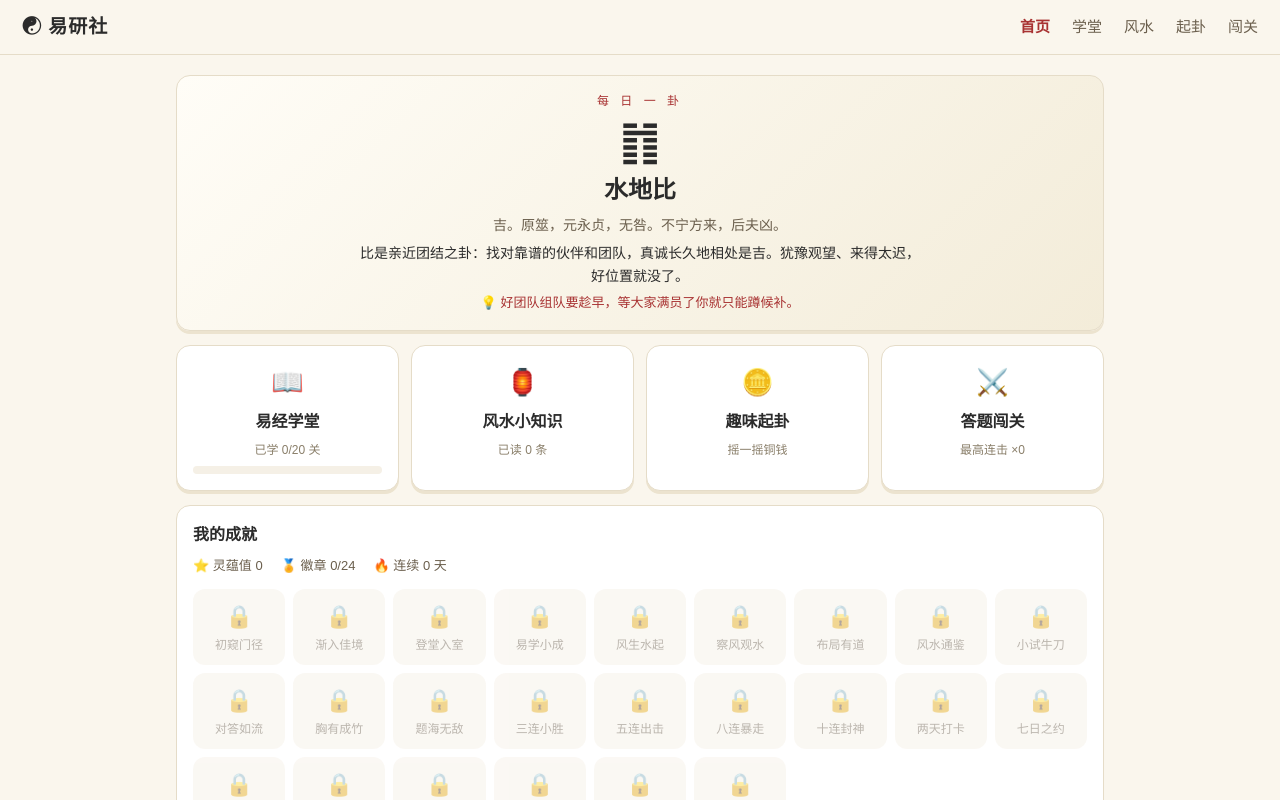
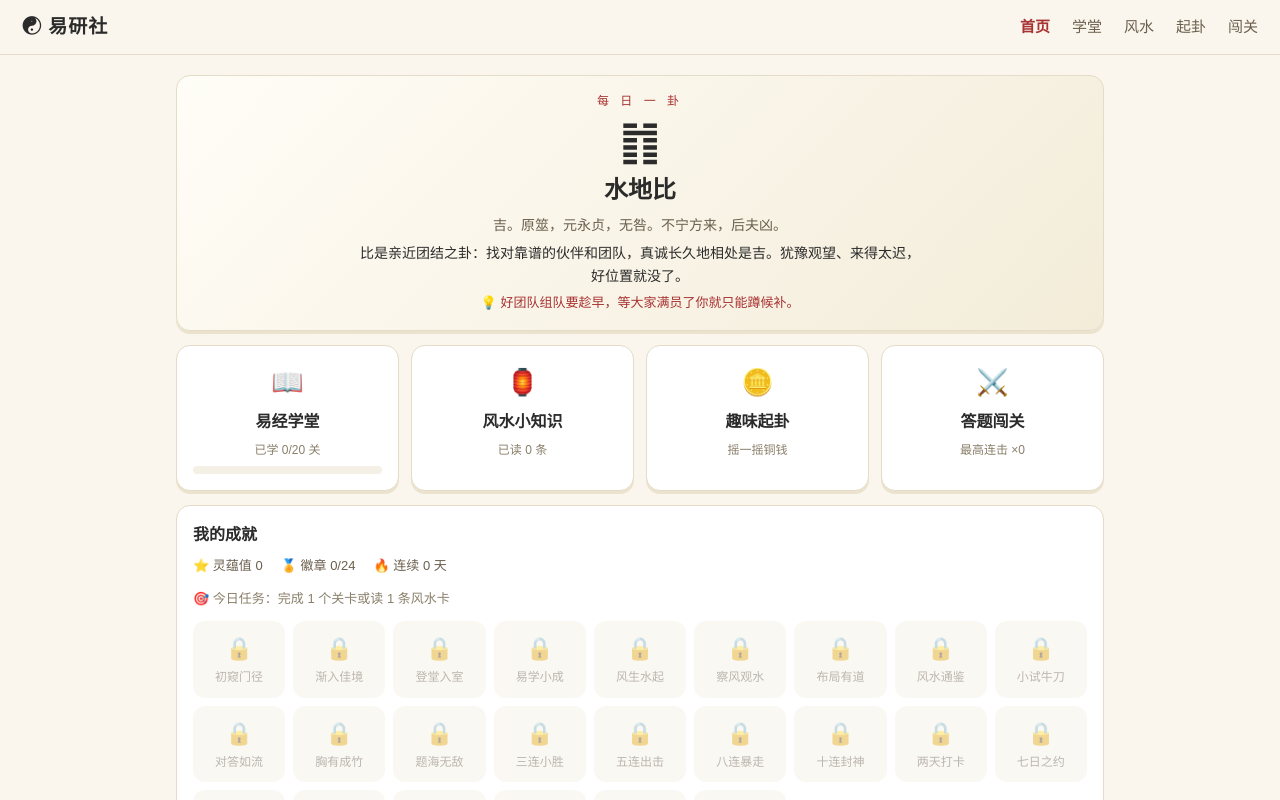
Before and after one commit to EKD5-dg/ai-yiyanshe-study, a Vue app: page / in a window 1280 px wide. Shown: the top 800 px of the page. Built offline with nearby package versions, Linux system fonts and the light colour scheme.

Commit message:
feat: 首页今日任务提示（补齐设计文档 4.1）

```diff
--- a/src/views/HomeView.vue
+++ b/src/views/HomeView.vue
@@ -10,6 +10,10 @@ import lessons from '../data/lessons.json'
 const store = useProgressStore()
 const daily = dailyHexagram()
 const lessonPct = computed(() => Math.round(store.completedLessons.length / lessons.length * 100))
+
+// 今日任务：任意学习行为即算当日打卡（与 store 的 streak 日期格式一致）
+const now = new Date()
+const todayDone = computed(() => store.streak.lastDate === `${now.getFullYear()}-${now.getMonth() + 1}-${now.getDate()}`)
 
 const modules = [
   { to: '/lessons', icon: '📖', title: '易经学堂', sub: () => `已学 ${store.completedLessons.length}/${lessons.length} 关` },
@@ -48,6 +52,9 @@ const modules = [
         <span>🏅 徽章 {{ store.badges.length }}/24</span>
         <span>🔥 连续 {{ store.streak.days }} 天</span>
       </div>
+      <p class="daily-task" :class="{ done: todayDone }">
+        {{ todayDone ? '✅ 今日任务已完成：学习打卡成功！' : '🎯 今日任务：完成 1 个关卡或读 1 条风水卡' }}
+      </p>
       <div class="badge-wall">
         <BadgeItem v-for="b in badges" :key="b.id" :badge="b" :unlocked="store.badges.includes(b.id)" />
       </div>
@@ -71,6 +78,8 @@ const modules = [
 .module .progress-track { width: 100%; }
 .stats { margin-top: 14px; }
 .stat-row { display: flex; gap: 18px; font-size: 13px; color: var(--ink-2); margin: 8px 0 12px; flex-wrap: wrap; }
+.daily-task { font-size: 13px; color: var(--muted); margin-bottom: 12px; }
+.daily-task.done { color: var(--good); }
 .badge-wall { display: grid; grid-template-columns: repeat(auto-fill, minmax(86px, 1fr)); gap: 8px; }
 @media (max-width: 720px) {
   .modules { grid-template-columns: 1fr 1fr; }
```
